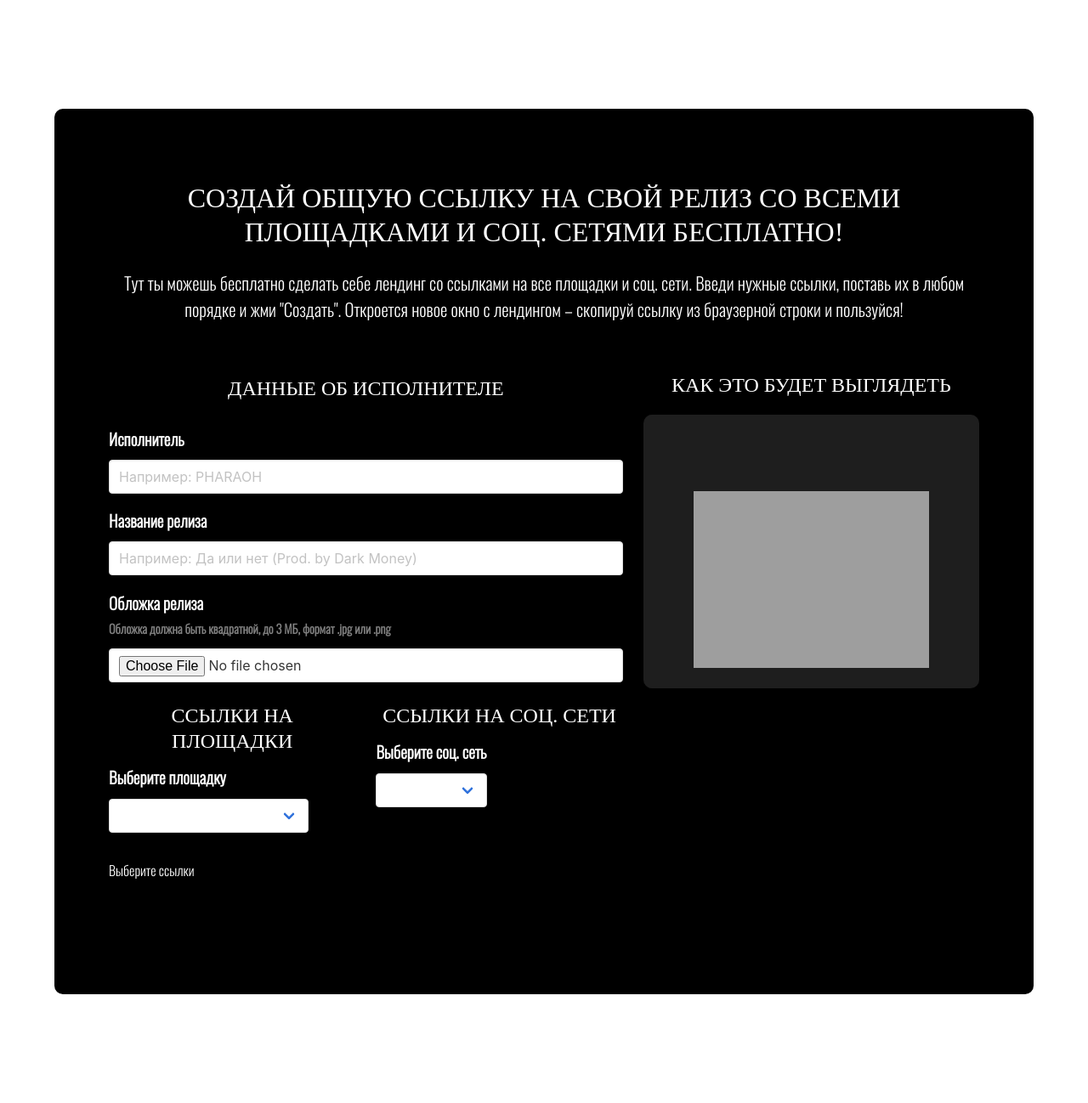
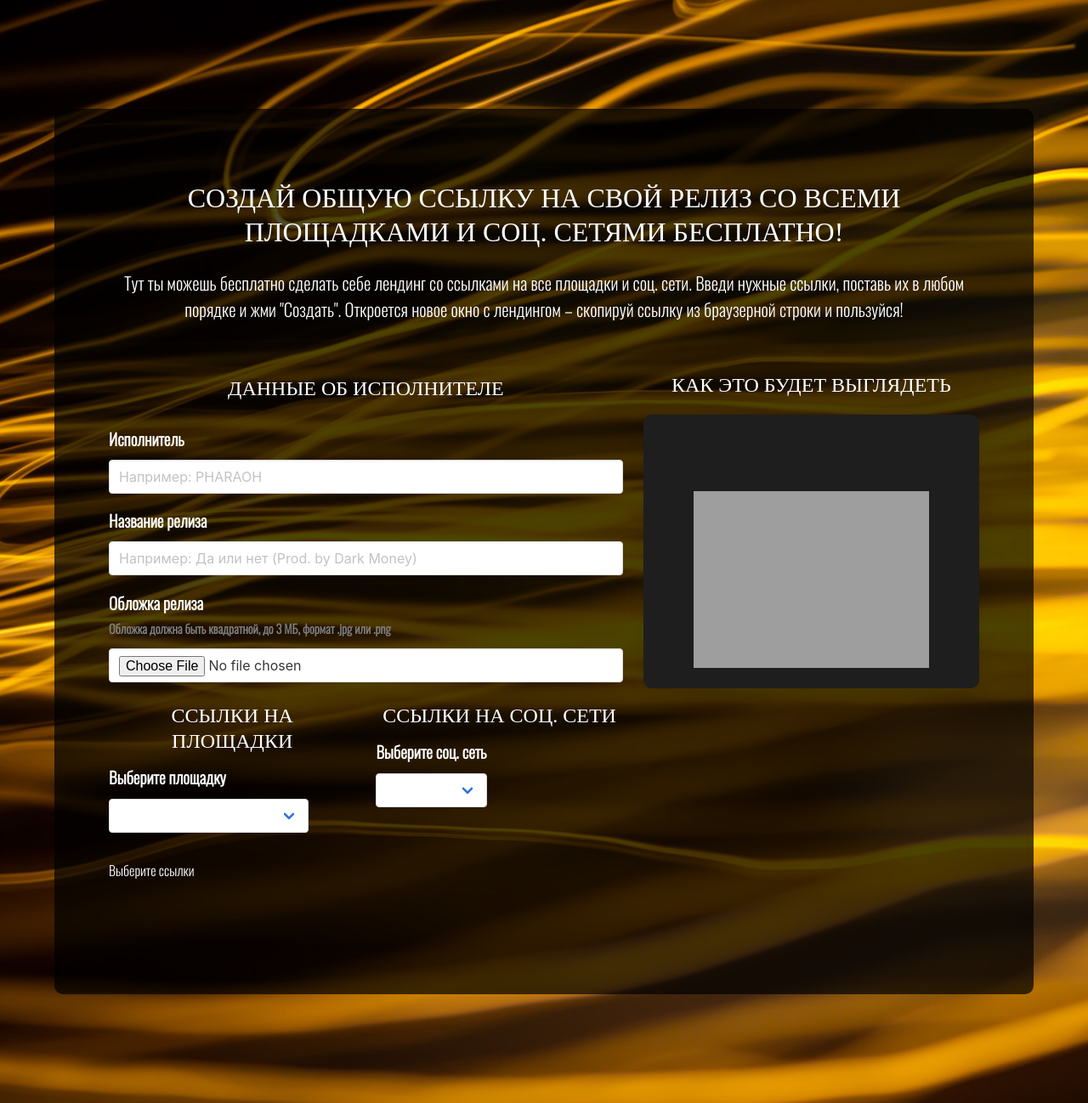
Before and after one commit to MrFzovpec/vauvisionlink, a Django app: page / in a window 1280 px wide. Shown: the part 103-1401 px from the top of the page at 85% size. Run offline with Django 3.2, Linux system fonts and the light colour scheme; some web fonts are replaced; grey boxes are pictures that could not be loaded.

Commit message:
Links Debug

```diff
--- a/static/styles/css/styles.css
+++ b/static/styles/css/styles.css
@@ -9,6 +9,7 @@
 }
 
 body {
+    background: url("/static/media/images/background_type_7.jpeg");
     background-size: cover;
     font-family: main;
     padding-bottom: 10%;
@@ -23,7 +24,7 @@
 
 section.section.container {
     margin-top: 10%;
-    background-color: rgba(0, 0, 0, 1);
+    background-color: rgba(0, 0, 0, 0.7);
     border-radius: 10px;
     padding: 5%;
 }
```
Also changed, not shown: static/media/images/background_type_7.jpeg (added).
